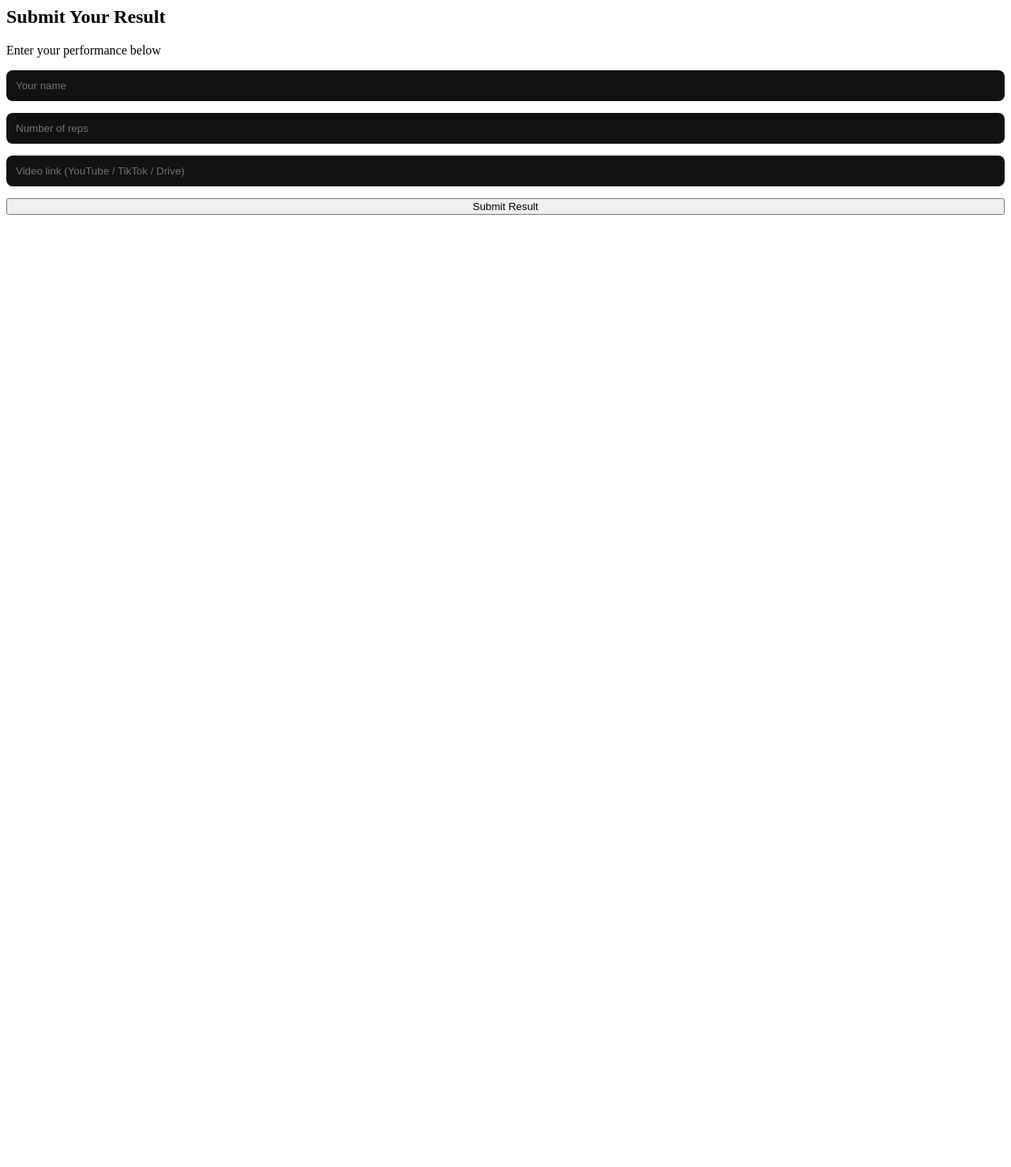
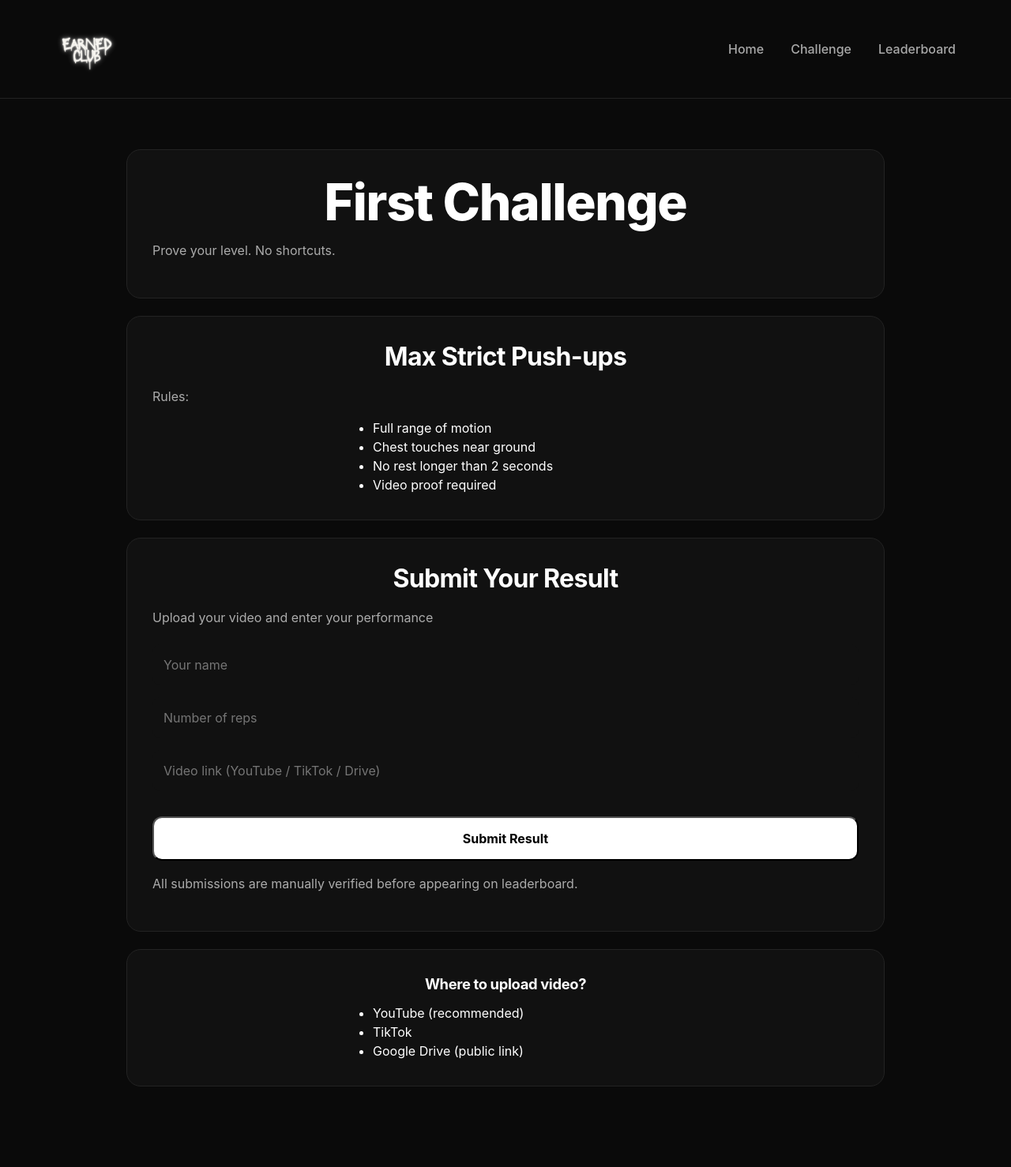
Before and after one commit to Danas2008/EarnedClub, a Django app: page /challenge/ in a window 1280 px wide. Shown: the whole page at 79% size. Before the commit the page ends 272 px from the top, so only its background shows below. Run offline with Django 5.2, Linux system fonts and the light colour scheme.

Commit message:
Update challenge.html

```diff
--- a/main/templates/challenge.html
+++ b/main/templates/challenge.html
@@ -1,29 +1,76 @@
-<!-- SUBMISSION -->
+{% extends "base.html" %}
+
+{% block title %}Challenge{% endblock %}
+
+{% block content %}
+
+<!-- HEADER -->
+<div class="card-dark">
+    <h1>First Challenge</h1>
+    <p class="muted">Prove your level. No shortcuts.</p>
+</div>
+
+<!-- CHALLENGE RULES -->
+<div class="card-dark">
+    <h2>Max Strict Push-ups</h2>
+
+    <p class="muted">Rules:</p>
+
+    <ul style="text-align:left; max-width:400px; margin:0 auto;">
+        <li>Full range of motion</li>
+        <li>Chest touches near ground</li>
+        <li>No rest longer than 2 seconds</li>
+        <li>Video proof required</li>
+    </ul>
+</div>
+
+<!-- SUBMISSION FORM -->
 <div class="card-dark">
     <h2>Submit Your Result</h2>
 
-    <p class="muted">Enter your performance below</p>
+    <p class="muted">Upload your video and enter your performance</p>
 
-    <form method="POST">
+    <form method="POST" style="margin-top:20px;">
         {% csrf_token %}
 
+        <!-- NAME -->
         <div style="margin-bottom:15px;">
             <input type="text" name="name" placeholder="Your name" required
-                   style="width:100%; padding:12px; border-radius:8px; border:none; background:#111; color:white;">
+                   style="width:100%; padding:14px; border-radius:10px; border:none; background:#111; color:white; font-size:16px;">
         </div>
 
+        <!-- REPS -->
         <div style="margin-bottom:15px;">
             <input type="number" name="reps" placeholder="Number of reps" required
-                   style="width:100%; padding:12px; border-radius:8px; border:none; background:#111; color:white;">
+                   style="width:100%; padding:14px; border-radius:10px; border:none; background:#111; color:white; font-size:16px;">
         </div>
 
-        <div style="margin-bottom:15px;">
+        <!-- VIDEO LINK -->
+        <div style="margin-bottom:20px;">
             <input type="url" name="video_link" placeholder="Video link (YouTube / TikTok / Drive)" required
-                   style="width:100%; padding:12px; border-radius:8px; border:none; background:#111; color:white;">
+                   style="width:100%; padding:14px; border-radius:10px; border:none; background:#111; color:white; font-size:16px;">
         </div>
 
-        <button type="submit" class="btn-main" style="width:100%;">
+        <!-- BUTTON -->
+        <button type="submit" class="btn-main" style="width:100%; padding:14px; font-size:16px;">
             Submit Result
         </button>
     </form>
+
+    <p class="muted" style="margin-top:15px;">
+        All submissions are manually verified before appearing on leaderboard.
+    </p>
 </div>
+
+<!-- EXTRA INFO -->
+<div class="card-dark">
+    <h3>Where to upload video?</h3>
+
+    <ul style="text-align:left; max-width:400px; margin:0 auto;">
+        <li>YouTube (recommended)</li>
+        <li>TikTok</li>
+        <li>Google Drive (public link)</li>
+    </ul>
+</div>
+
+{% endblock %}
```
